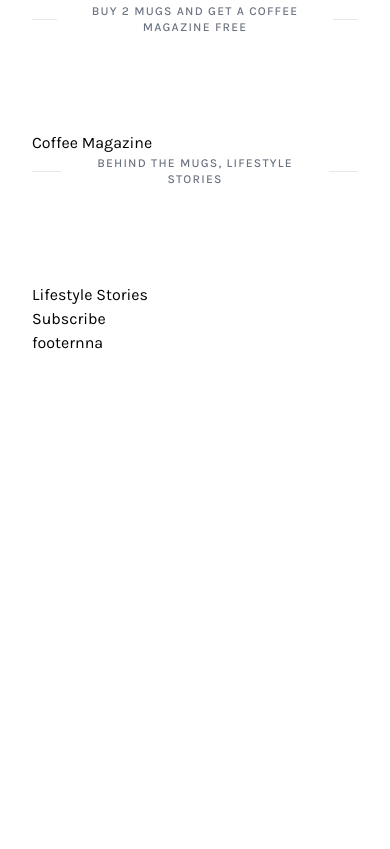
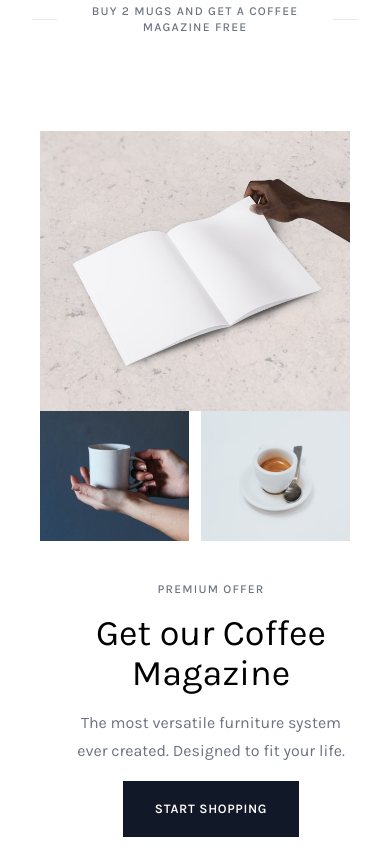
Before and after one commit to MinhTri2104tsa/CoffeeTailwind, a website: page public/index.html in a window 390 px wide. Shown: the part 6075-6924 px from the top of the page. Before the commit the page ends 6430 px from the top, so only its background shows below. Drawn offline with Linux system fonts and the light colour scheme.

Commit message:
Add magazine

```diff
--- a/public/index.html
+++ b/public/index.html
@@ -159,7 +159,7 @@
                     <div class="ct-subheadline-deco-line"></div>
 
                 </div>
-                <div class="more-products w-[95%] lg:w-[65%] mx-auto mb-16">
+                <div class="more-products w-[95%] xl:w-[65%] mx-auto mb-16">
                     <div class="grid grid-cols-1 md:grid-cols-2 lg:grid-cols-3 gap-8 md:gap-4 ">
                         <div class="ct-product-card">
                             <div class="h-[380px] bg-[url('./img/favicon/pict3.jpg')] bg-cover bg-no-repeat bg-center">
@@ -290,8 +290,22 @@
                     <div class="ct-subheadline-label">Buy 2 mugs and get a coffee magazine free</div>
                     <div class="ct-subheadline-deco-line"></div>
                 </div>
-                <div class="coffee-magazine">
-                    Coffee Magazine
+                <div class="coffee-magazine w-[95%] xl:w-[65%] mx-auto mb-24">
+                    <div class="flex flex-col md:flex-row justify-center items-center gap-5">
+                        <div class="ct-magazine-images basis-1/2 md:flex md:flex-row w-full h-full gap-5 mb-5 md:mb-0">
+                            <div class="ct-magazine-big-image  h-[280px] basis-2/3 mb-0 xs:mb-5 md:mb-0 bg-[url('./img/favicon/pictbook.jpg')] bg-cover bg-no-repeat bg-center"></div>
+                            <div class="ct-magazine-small-images basis-1/3 flex flex-row md:flex-col gap-3 sm:gap-5">
+                                <div class="h-[130px] xs:h-[200px] md:h-[130px] basis-1/2 bg-[url('./img/favicon/picthand.jpg')] bg-cover bg-no-repeat bg-center"></div>
+                                <div class="h-[130px] xs:h-[200px] md:h-[130px] basis-1/2 bg-[url('./img/favicon/pictsingle.jpg')] bg-cover bg-no-repeat bg-center"></div>
+                            </div>
+                        </div>
+                        <div class="ct-magazine-post basis-1/2 pl-8 xl:pl-14 text-center md:text-left">
+                            <div class="uppercase tracking-widest text-gray-500 font-medium text-xs mb-4">Premium Offer</div>
+                            <div class="text-4xl mb-4">Get our Coffee Magazine</div>
+                            <div class="text-gray-500 mb-4 leading-7">The most versatile furniture system ever created. Designed to fit your life.</div>
+                            <div class="ct-button bg-gray-900 text-white w-max mx-auto md:mx-0">Start Shopping</div>
+                        </div>
+                    </div>
                 </div> <!-- End coffee-magazine -->
                 <div class="ct-subheadline">
                     <div class="ct-subheadline-deco-line"></div>
--- a/tailwind.config.js
+++ b/tailwind.config.js
@@ -3,6 +3,14 @@ module.exports = {
   content: ["./public/**/*.{html,js}"],
   theme: {
     extend: {
+      screens: {
+        'xs': '480px',
+        'sm': '640px',
+        'md': '768px',
+        'lg': '1024px',
+        'xl': '1280px',
+        '2xl': '1536px'
+      },
       fontFamily: {
         karla: ['Karla', 'sans-serif']
       },
```
Also changed, not shown: public/img/favicon/pictbehind1.jpg (added), public/img/favicon/pictbehind2.jpg (added), public/img/favicon/pictbehind3.jpg (added), public/img/favicon/pictbook.jpg (added), public/img/favicon/picthand.jpg (added), public/img/favicon/pictsingle.jpg (added), public/img/favicon/pictslide.jpg (added), public/output.css.
